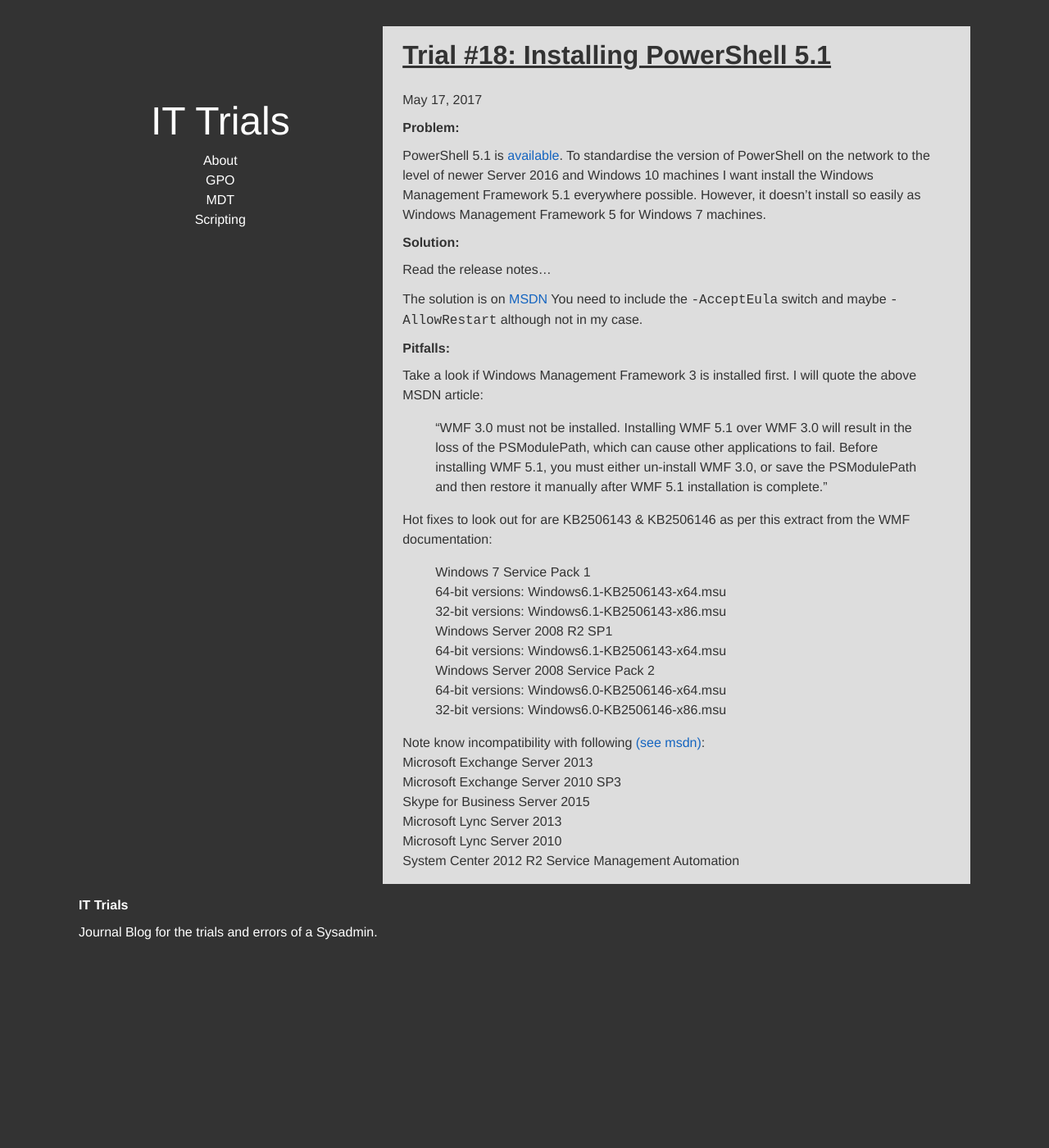
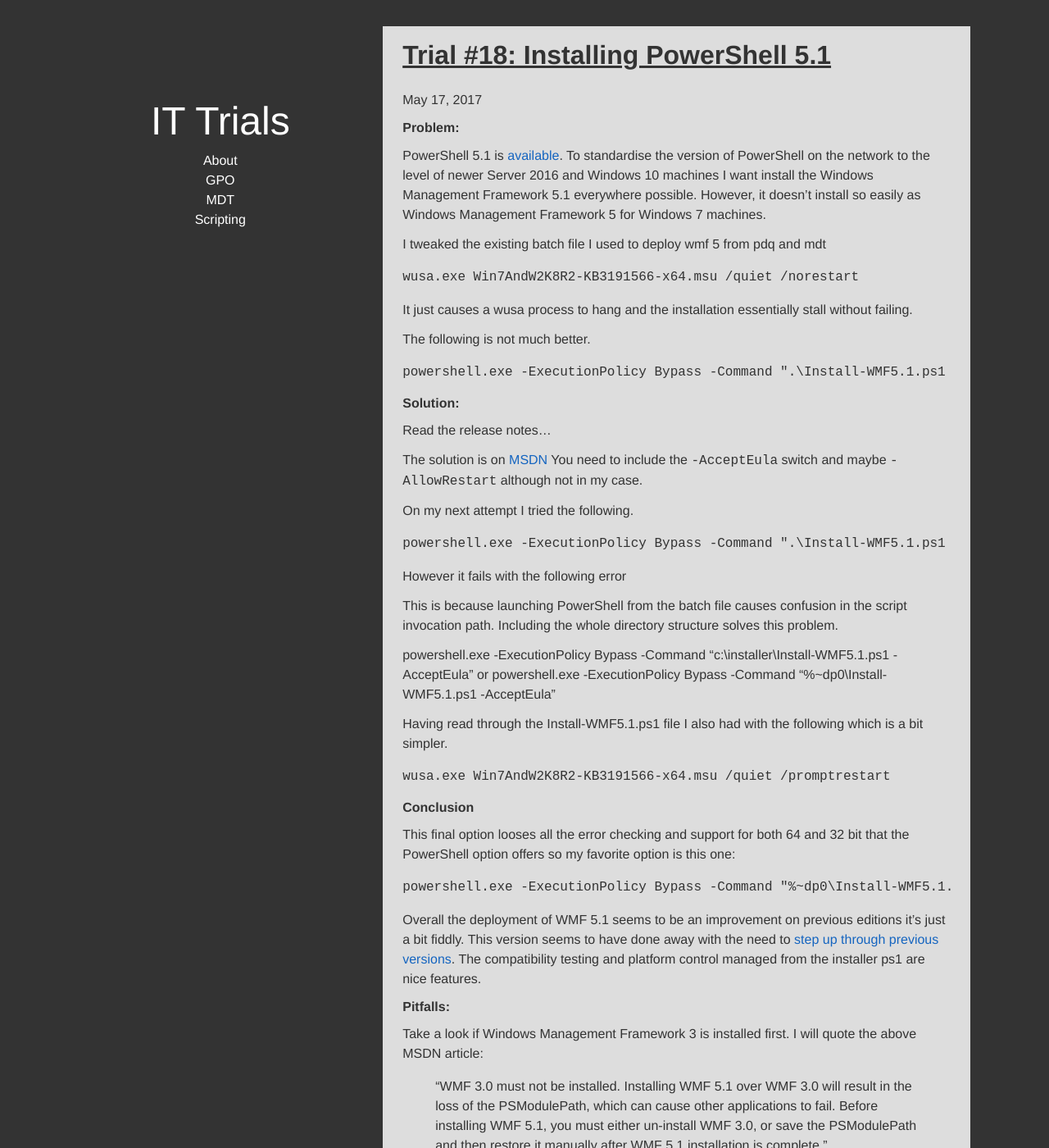
Before and after one commit to IT-trials/IT-trials.github.io, a Jekyll site: the page built from _posts/2017-05-17-installing-powershell-5.1.markdown, in a window 1280 px wide and 1400 px high. Shown: the whole window at 82% size. Built offline with Jekyll 4.4.1, drawn with Linux system fonts in a browser that asks for light colours; comment, search, counter and statistics services are not loaded.

Commit message:
lots of content improvement in powershell 5.1

```diff
--- a/_posts/2017-05-17-installing-powershell-5.1.markdown
+++ b/_posts/2017-05-17-installing-powershell-5.1.markdown
@@ -8,11 +8,46 @@
 ## Problem:
 PowerShell 5.1 is [available](https://blogs.msdn.microsoft.com/powershell/2017/01/19/windows-management-framework-wmf-5-1-released/). To standardise the version of PowerShell on the network to the level of newer Server 2016 and Windows 10 machines I want install the Windows Management Framework 5.1 everywhere possible.  However, it doesn't install so easily as Windows Management Framework 5 for Windows 7 machines.
 
+I tweaked the existing batch file I used to deploy wmf 5 from pdq and mdt
+
+    wusa.exe Win7AndW2K8R2-KB3191566-x64.msu /quiet /norestart
+
+It just causes a wusa process to hang and the installation essentially stall without failing.
+
+The following is not much better.
+
+    powershell.exe -ExecutionPolicy Bypass -Command ".\Install-WMF5.1.ps1
+
 ## Solution:
 Read the release notes...
 
 The solution is on [MSDN](https://msdn.microsoft.com/en-us/powershell/wmf/5.1/install-configure)
 You need to include the `-AcceptEula` switch and maybe `-AllowRestart` although not in my case.
+
+On my next attempt I tried the following.
+
+    powershell.exe -ExecutionPolicy Bypass -Command ".\Install-WMF5.1.ps1 -AcceptEula"
+
+However it fails with the following error
+
+This is because launching PowerShell from the batch file causes confusion in the script invocation path.  Including the whole directory structure solves this problem.
+
+   powershell.exe -ExecutionPolicy Bypass -Command "c:\installer\Install-WMF5.1.ps1 -AcceptEula"
+   or
+   powershell.exe -ExecutionPolicy Bypass -Command "%~dp0\Install-WMF5.1.ps1 -AcceptEula"
+
+Having read through the Install-WMF5.1.ps1 file I also had with the following which is a bit simpler.
+
+    wusa.exe Win7AndW2K8R2-KB3191566-x64.msu /quiet /promptrestart
+
+
+## Conclusion
+This final option looses all the error checking and support for both 64 and 32 bit that the PowerShell option offers so my favorite option is this one:
+
+    powershell.exe -ExecutionPolicy Bypass -Command "%~dp0\Install-WMF5.1.ps1 -AcceptEula"
+
+
+Overall the deployment of WMF 5.1 seems to be an improvement on previous editions it's just a bit fiddly.  This version seems to have done away with the need to [step up through previous versions](https://msdn.microsoft.com/en-us/powershell/wmf/5.0/requirements).  The compatibility testing and platform control managed from the installer ps1 are nice features.
 
 ## Pitfalls:
 -  Take a look if Windows Management Framework 3 is installed first. I will quote the above MSDN article:
--- a/_posts/2017-05-17-set-powershell-as-default-shell-for-server-core.markdown
+++ b/_posts/2017-05-17-set-powershell-as-default-shell-for-server-core.markdown
@@ -28,7 +28,7 @@
 
 ![]({{ site.github.url }}/assets/images/17/alternateShell.png)
 
-As Carlos explains this has an added complexity.  You must change the owner of the hive otherwise a GPO or other attempt to create a new key will fail.
+As Carlos explains this has an added complexity.  You must change the owner of the hive otherwise a any attempt to create a new key will fail.
 
 For this reason my GPO has two elements, a security setting and a registry key.
 ![]({{ site.github.url }}/assets/images/17/sec.jpg)
```
